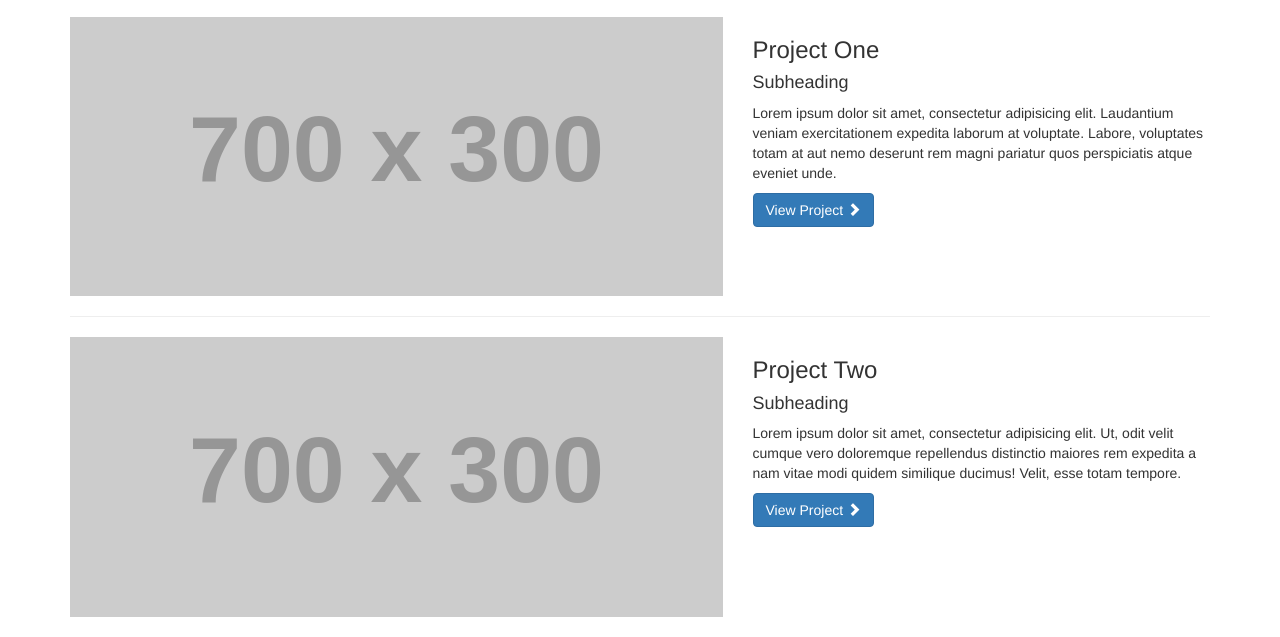
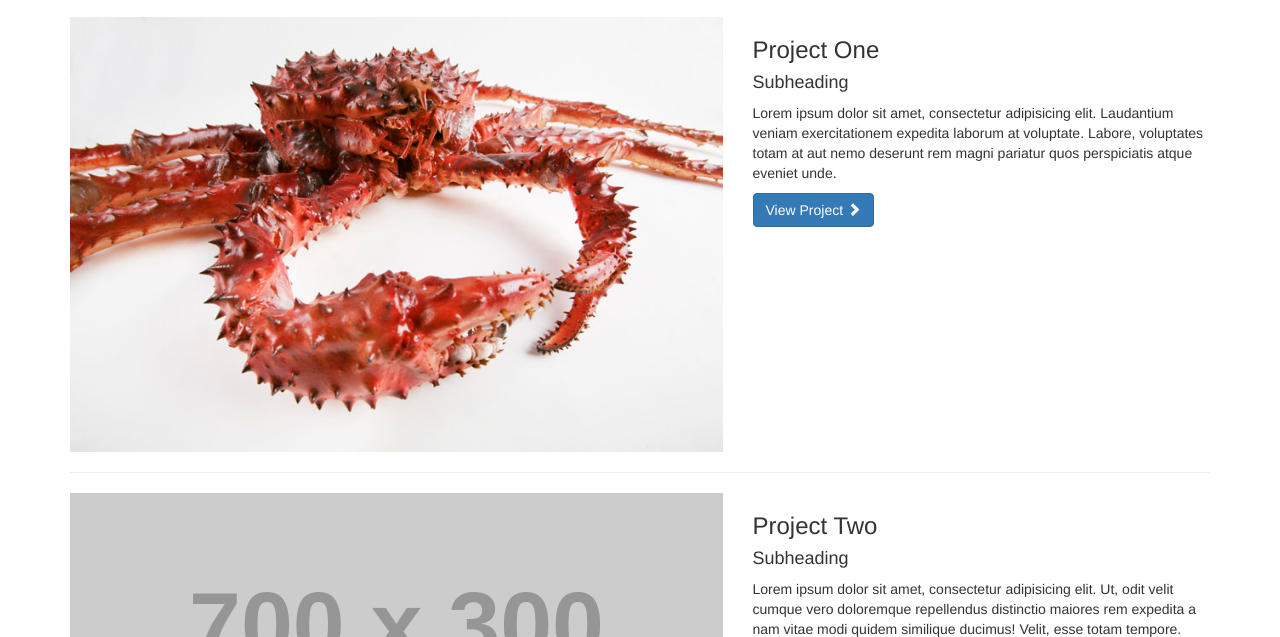
Before and after one commit to Mtfujisan/Mtfujisan.github.io, a plain HTML site: page index.html in a window 1280 px wide. Shown: the part 163-800 px from the top of the page. Drawn offline with Linux system fonts and the light colour scheme; placeholder pictures from the web are drawn by us.

Commit message:
Add crab image

```diff
--- a/index.html
+++ b/index.html
@@ -77,7 +77,7 @@
         <div class="row">
             <div class="col-md-7">
                 <a href="#">
-                    <img class="img-responsive" src="http://placehold.it/700x300" alt="">
+                    <img class="img-responsive" src="img/redkingcrab.jpg" alt="">
                 </a>
             </div>
             <div class="col-md-5">
```
Also changed, not shown: img/redkingcrab.jpg (added).
